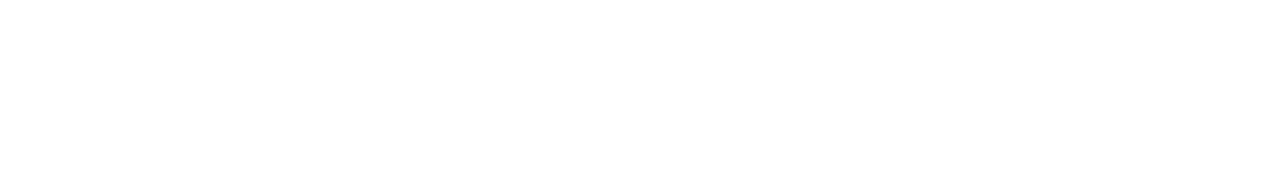
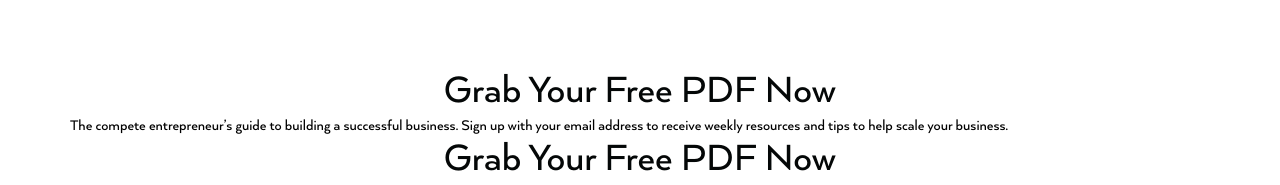
Before and after one commit to khushi303/allan-drapper, a Next.js app: page / in a window 1280 px wide. Shown: the part 3292-3477 px from the top of the page. Before the commit the page ends 3362 px from the top, so only its background shows below. Built offline with nearby package versions, Linux system fonts and the light colour scheme.

Commit message:
change in text

```diff
--- a/src/app/components/FreePdf.tsx
+++ b/src/app/components/FreePdf.tsx
@@ -1,9 +1,17 @@
 import React from "react";
+import { H3 } from "./common/Heading";
 
 const FreePdf = () => {
-            return <div>
-
-  </div>;
+  return (
+    <div className="container xl:max-w-[1172px]">
+      <H3 heading="Grab Your Free PDF Now" className="text-center" />
+      <p>
+        The compete entrepreneur’s guide to building a successful business. Sign
+        up with your email address to receive weekly resources and tips to help
+        scale your business.
+      </p>
+    </div>
+  );
 };
 
 export default FreePdf;
--- a/src/app/layout.tsx
+++ b/src/app/layout.tsx
@@ -1,5 +1,6 @@
 import type { Metadata } from "next";
 import "./globals.css";
+import FreePdf from "./components/FreePdf";
 
 export const metadata: Metadata = {
   title: "Allan Drapper",
@@ -15,6 +16,7 @@
     <html lang="en">
       <body>
         {children}
+        <FreePdf />
       </body>
     </html>
   );
```
